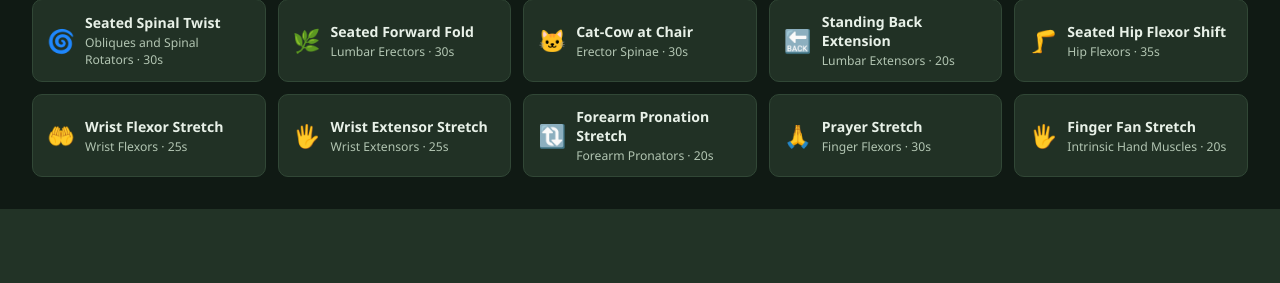
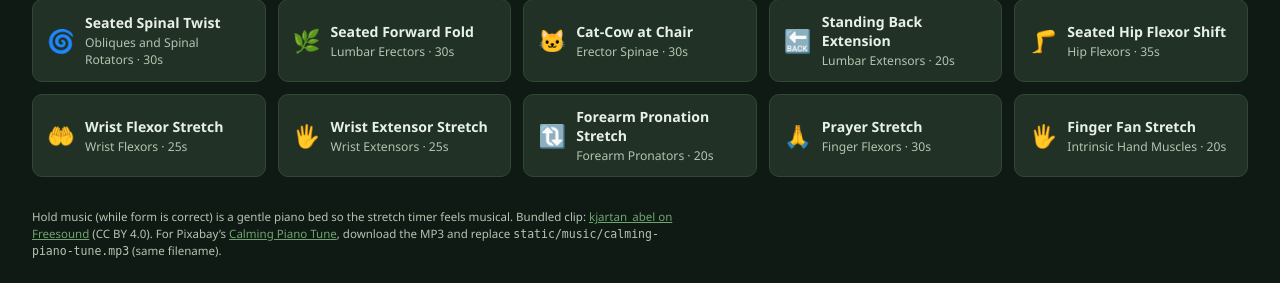
Before and after one commit to hactocha/HackMITChina2026Real, a Flask app: page / in a window 1280 px wide. Shown: the part 992-1275 px from the top of the page. Before the commit the page ends 1201 px from the top, so only its background shows below. Run offline with Flask 3, Linux system fonts and the light colour scheme.

Commit message:
Add calming hold music feature and update styling
- Introduced an audio element for calming hold music during correct form.
- Added CSS styles for music credit and improved layout.
- Implemented JavaScript functions to control music playback based on form status.
- Updated app.py with instructions for running the application.

```diff
--- a/app.py
+++ b/app.py
@@ -156,3 +156,11 @@ if __name__ == "__main__":
         logger.warning("Webcam not available — video feed disabled.")
 
     app.run(debug=True, threaded=True, use_reloader=False)
+
+"""
+
+cd "/Users/kwankaochuaphanich/Desktop/Home/External School Work/Everything/China HackMIT/Github/HackMITChina2026Real"
+source .venv/bin/activate
+python3 app.py
+
+"""
--- a/templates/index.html
+++ b/templates/index.html
@@ -382,9 +382,21 @@
     .mini-card .info { display: flex; flex-direction: column; gap: 2px; }
     .mini-card .info .n { font-weight: 600; }
     .mini-card .info .m { font-size: 0.76rem; color: var(--muted); }
+
+    .music-credit {
+      padding: 0 32px 24px;
+      font-size: 0.72rem;
+      color: var(--muted);
+      line-height: 1.45;
+      max-width: 720px;
+    }
+    .music-credit a { color: var(--accent); }
   </style>
 </head>
 <body>
+
+<!-- Calming hold music: use Pixabay "Calming Piano Tune" (Universfield) — https://pixabay.com/music/modern-classical-calming-piano-tune-232562/ — replace static/music/calming-piano-tune.mp3 after download if you want the exact track. -->
+<audio id="correct-hold-music" loop playsinline preload="metadata" src="/static/music/calming-piano-tune.mp3"></audio>
 
 <header>
   <span class="logo">🧘</span>
@@ -460,6 +472,12 @@
   <div id="all-grid"></div>
 </section>
 
+<p class="music-credit">
+  Hold music (while form is correct) is a gentle piano bed so the stretch timer feels musical.
+  Bundled clip: <a href="https://freesound.org/people/kjartan_abel/sounds/532774/" target="_blank" rel="noopener noreferrer">kjartan_abel on Freesound</a>
+  (CC BY 4.0). For Pixabay’s <a href="https://pixabay.com/music/modern-classical-calming-piano-tune-232562/" target="_blank" rel="noopener noreferrer">Calming Piano Tune</a>, download the MP3 and replace <code>static/music/calming-piano-tune.mp3</code> (same filename).
+</p>
+
 <script>
   let recommendedStretches = [];
   let routinePollHandle = null;
@@ -468,6 +486,10 @@
   const _removedCardIds = new Set();
   let soundEnabled = false;
   let stillThinkingTimeout = null;
+
+  function getCorrectHoldMusicEl() {
+    return document.getElementById('correct-hold-music');
+  }
 
   function playRoutineBell() {
     try {
@@ -505,6 +527,31 @@
     }
   }
 
+  /** Looping calming piano while hold form is correct. */
+  function startCorrectHoldMusic() {
+    if (!soundEnabled) return;
+    const el = getCorrectHoldMusicEl();
+    if (!el) return;
+    el.volume = 0.38;
+    el.play().catch(() => {});
+  }
+
+  function stopCorrectHoldMusic() {
+    const el = getCorrectHoldMusicEl();
+    if (!el) return;
+    el.pause();
+    try {
+      el.currentTime = 0;
+    } catch (_) {}
+  }
+
+  /** Pause without rewinding (slip out of form briefly). */
+  function pauseCorrectHoldMusic() {
+    const el = getCorrectHoldMusicEl();
+    if (!el) return;
+    el.pause();
+  }
+
   // ── Sound unlock ────────────────────────────────────────────────
   function enableSound() {
     soundEnabled = true;
@@ -512,7 +559,9 @@
     btn.textContent = '🔔 Sound on (test)';
     btn.style.color = 'var(--text)';
     btn.style.borderColor = 'var(--accent)';
-    // Play once on user gesture to unlock audio.
+    // Unlock <audio> + WebAudio bells with user gesture.
+    const hold = getCorrectHoldMusicEl();
+    if (hold) hold.load();
     playRoutineBell();
   }
   document.getElementById('sound-btn').addEventListener('click', enableSound);
@@ -661,6 +710,7 @@
     document.getElementById('stop-routine-btn').style.display = 'none';
     lastRoutineIndex = null;
     lastRoutineState = null;
+    stopCorrectHoldMusic();
   }
 
   async function startRoutine() {
@@ -733,10 +783,12 @@
       fill.style.width = '0%';
       document.getElementById('stop-routine-btn').style.display = 'none';
       document.getElementById('stretch-image-box').style.display = 'none';
+      stopCorrectHoldMusic();
       return;
     }
 
     if (status.state === 'finished') {
+      stopCorrectHoldMusic();
       if (lastRoutineState === 'running') {
         playRoutineBell();
       }
@@ -794,9 +846,18 @@
 
     if (lastRoutineState === 'running' && lastRoutineIndex !== null && typeof status.index === 'number' && status.index > lastRoutineIndex) {
       playRoutineBell();
+      const hm = getCorrectHoldMusicEl();
+      if (hm) hm.currentTime = 0;
     }
     lastRoutineState = status.state;
     lastRoutineIndex = status.index ?? null;
+
+    const shouldHoldMusic = soundEnabled && status.state === 'running' && status.is_correct;
+    if (shouldHoldMusic) {
+      startCorrectHoldMusic();
+    } else {
+      pauseCorrectHoldMusic();
+    }
 
     if (status.is_correct) {
       panel.classList.add('correct');
```
Also changed, not shown: 1 other file.
